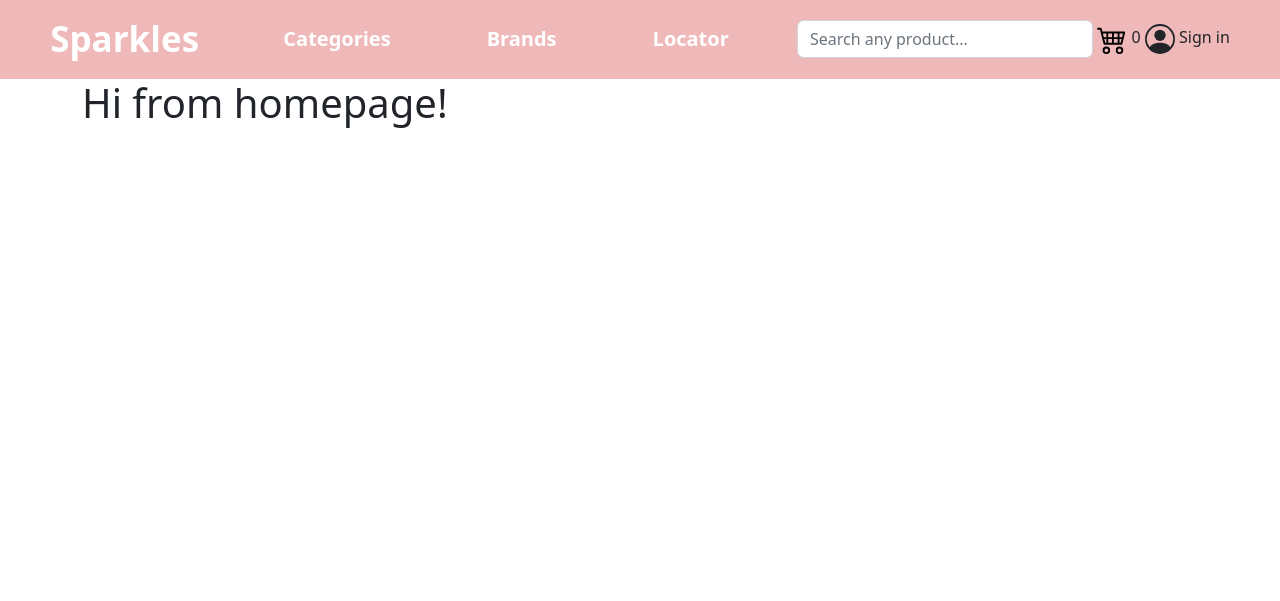
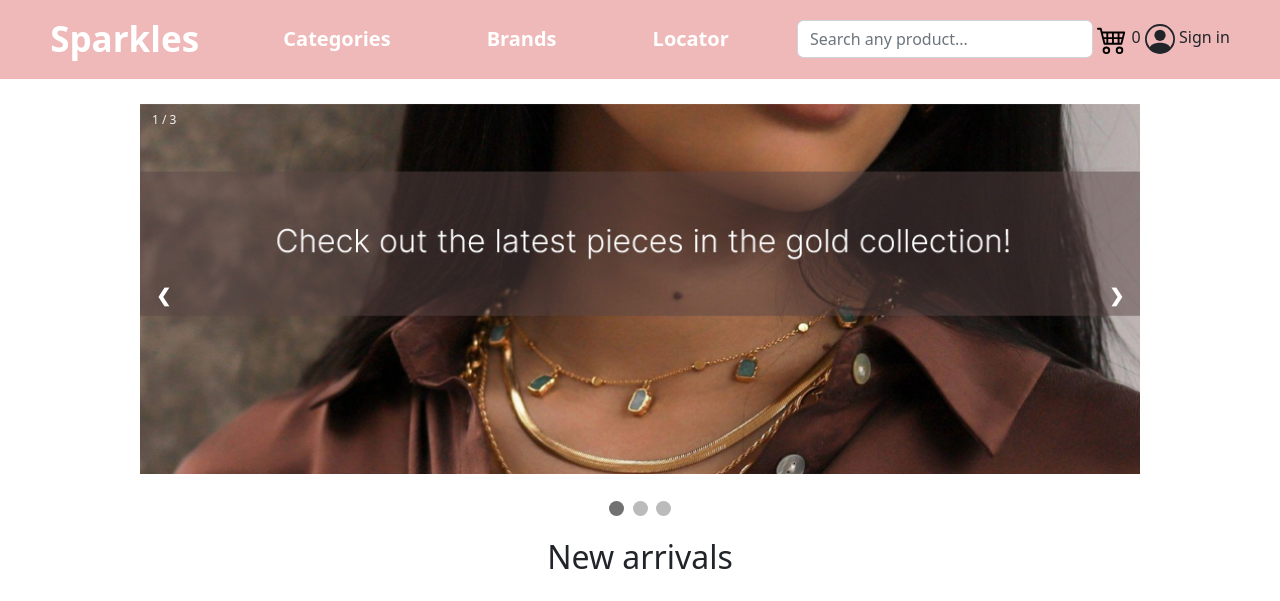
Before and after one commit to amatanasovska/SparklesShop, a Django app: page / in a window 1280 px wide. Shown: the top 601 px of the page. Before the commit the page ends 128 px from the top, so only its background shows below. Run offline with Django 4.2, Linux system fonts and the light colour scheme.

Commit message:
Homepage slideshow and new arrivals design

```diff
--- a/shop/templates/base.html
+++ b/shop/templates/base.html
@@ -6,10 +6,12 @@
     <!-- JavaScript Bundle with Popper -->
     <script src="https://cdn.jsdelivr.net/npm/bootstrap@5.2.0-beta1/dist/js/bootstrap.bundle.min.js" integrity="sha384-pprn3073KE6tl6bjs2QrFaJGz5/SUsLqktiwsUTF55Jfv3qYSDhgCecCxMW52nD2" crossorigin="anonymous"></script>
     <script src="https://ajax.googleapis.com/ajax/libs/jquery/3.6.0/jquery.min.js"></script>
+    <script src="{% static 'script.js' %}"></script>
 
     <link rel="stylesheet" href="{% static 'style.css' %}">
     <link rel="stylesheet" href="{% static 'style_admin_login.css' %}">
     <link rel="stylesheet" href="{% static 'style_admin_dashboard.css' %}">
+    <link rel="stylesheet" href="{% static 'style_homepage.css' %}">
 
 
 </head>
--- a/shop/templates/user/homepage.html
+++ b/shop/templates/user/homepage.html
@@ -1,4 +1,73 @@
 {% extends "user/user_base.html" %}
+{% load static %}
 {% block content %}
-<h1>Hi from homepage!</h1>
+<!-- Slideshow container -->
+<div class="my-4">
+  <div>
+    <div class="slideshow-container">
+
+        <!-- Full-width images with number and caption text -->
+        <div class="mySlides fade" style="display: block; opacity: 1;">
+          <div class="numbertext">1 / 3</div>
+          <img src="{% static 'images/img1.png' %}" style="width:100%">
+        </div>
+
+        <div class="mySlides fade" style="display: none; opacity: 1;">
+          <div class="numbertext">2 / 3</div>
+          <img src="{% static 'images/img2.png' %}" style="width:100%">
+        </div>
+
+        <div class="mySlides fade" style="display: none; opacity: 1;">
+          <div class="numbertext">3 / 3</div>
+          <img src="{% static 'images/img3.png' %}" style="width:100%">
+        </div>
+
+        <!-- Next and previous buttons -->
+        <a class="prev" onclick="plusSlides(-1)">&#10094;</a>
+        <a class="next" onclick="plusSlides(1)">&#10095;</a>
+      </div>
+      <br>
+
+      <!-- The dots/circles -->
+      <div style="text-align:center">
+        <span class="dot active" onclick="currentSlide(1)"></span>
+        <span class="dot" onclick="currentSlide(2)"></span>
+        <span class="dot" onclick="currentSlide(3)"></span>
+      </div>
+  </div>
+  <div>
+    <h2 class="text-center my-3">New arrivals</h1>
+  </div>
+  <div class="d-flex flex-row justify-content-evenly align-items-center my-5">
+    <div class="card_custom  p-5" style="width: 18rem;">
+      <img src="..." class="card-img-top" alt="...">
+      <div class="card-body">
+        <h5 class="card-title">Card title</h5>
+        <p class="card-text">Price.</p>
+        <div class="d-flex justify-content-center">
+          <a href="#" class="btn add_cart_btn_hp">Add to cart</a>
+      </div>      </div>
+    </div>
+    <div class="card_custom  p-5" style="width: 18rem;">
+      <img src="..." class="card-img-top" alt="...">
+      <div class="card-body">
+        <h5 class="card-title">Card title</h5>
+        <p class="card-text">Price</p>
+        <div class="d-flex justify-content-center">
+          <a href="#" class="btn add_cart_btn_hp">Add to cart</a>
+      </div>      </div>
+    </div>
+    <div class="card_custom p-5" style="width: 18rem;">
+      <img src="..." class="card-img-top" alt="...">
+      <div class="card-body">
+        <h5 class="card-title">Card title</h5>
+        <p class="card-text">Price</p>
+        <div class="d-flex justify-content-center">
+            <a href="#" class="btn add_cart_btn_hp">Add to cart</a>
+        </div>
+      </div>
+    </div>
+  </div>
+</div>
+
 {% endblock %}
--- a/shop/templates/user/user_base.html
+++ b/shop/templates/user/user_base.html
@@ -1,7 +1,7 @@
 {% extends "../base.html" %}
 {% block main %}
 <nav class="navbar navbar-expand-lg navbar-light px-5 d-flex justify-content-around" id="seller-nav" style="background-color: rgb(240, 185, 185);">
-    <div class="navbar-brand fw-bold" style="font-size: 35px; color: white;"><a href="/dashboard">Sparkles</a></div>
+    <div class="navbar-brand fw-bold" style="font-size: 35px; color: white;"><a href="/">Sparkles</a></div>
     <div class=" mx-3 d-flex flex-row">
         <div class="navbar-brand fw-bold mx-5" style="font-size: 20px; color: white; font-weight: lighter;">
         Categories
--- /dev/null
+++ b/static/script.js
@@ -0,0 +1,28 @@
+let slideIndex = 1;
+showSlides(slideIndex);
+
+// Next/previous controls
+function plusSlides(n) {
+  showSlides(slideIndex += n);
+}
+
+// Thumbnail image controls
+function currentSlide(n) {
+  showSlides(slideIndex = n);
+}
+
+function showSlides(n) {
+  let i;
+  let slides = document.getElementsByClassName("mySlides");
+  let dots = document.getElementsByClassName("dot");
+  if (n > slides.length) {slideIndex = 1}
+  if (n < 1) {slideIndex = slides.length}
+  for (i = 0; i < slides.length; i++) {
+    slides[i].style.display = "none";
+  }
+  for (i = 0; i < dots.length; i++) {
+    dots[i].className = dots[i].className.replace(" active", "");
+  }
+  slides[slideIndex-1].style.display = "block";
+  dots[slideIndex-1].className += " active";
+}
--- /dev/null
+++ b/static/style_homepage.css
@@ -0,0 +1,97 @@
+
+/* Slideshow container */
+.slideshow-container {
+  max-width: 1000px;
+  position: relative;
+  margin: auto;
+}
+
+/* Hide the images by default */
+/* .mySlides {
+  display: none;
+} */
+
+/* Next & previous buttons */
+.prev, .next {
+  cursor: pointer;
+  position: absolute;
+  top: 50%;
+  width: auto;
+  margin-top: -22px;
+  padding: 16px;
+  color: white;
+  font-weight: bold;
+  font-size: 18px;
+  transition: 0.6s ease;
+  border-radius: 0 3px 3px 0;
+  user-select: none;
+}
+
+/* Position the "next button" to the right */
+.next {
+  right: 0;
+  border-radius: 3px 0 0 3px;
+}
+
+/* On hover, add a black background color with a little bit see-through */
+/* .prev:hover, .next:hover {
+  background-color: rgba(0,0,0,0.8);
+} */
+
+/* Caption text */
+.text {
+  color: #f2f2f2;
+  font-size: 15px;
+  padding: 8px 12px;
+  position: absolute;
+  bottom: 8px;
+  width: 100%;
+  text-align: center;
+}
+
+/* Number text (1/3 etc) */
+.numbertext {
+  color: #f2f2f2;
+  font-size: 12px;
+  padding: 8px 12px;
+  position: absolute;
+  top: 0;
+}
+
+/* The dots/bullets/indicators */
+.dot {
+  cursor: pointer;
+  height: 15px;
+  width: 15px;
+  margin: 0 2px;
+  background-color: #bbb;
+  border-radius: 50%;
+  display: inline-block;
+  transition: background-color 0.6s ease;
+}
+
+.active {
+  background-color: #717171;
+}
+
+/* Fading animation */
+.fade {
+  animation-name: fade;
+  animation-duration: 1.5s;
+}
+
+@keyframes fade {
+  from {opacity: .4}
+  to {opacity: 1}
+}
+
+.card_custom{
+  border-radius: 0;
+  background-color: rgb(246,240,240);
+}
+
+.add_cart_btn_hp
+{
+  border-radius: 0;
+  background-color: rgb(217, 217, 217);
+}
```
Also changed, not shown: static/images/img1.png (added), static/images/img2.png (added), static/images/img3.png (added).
